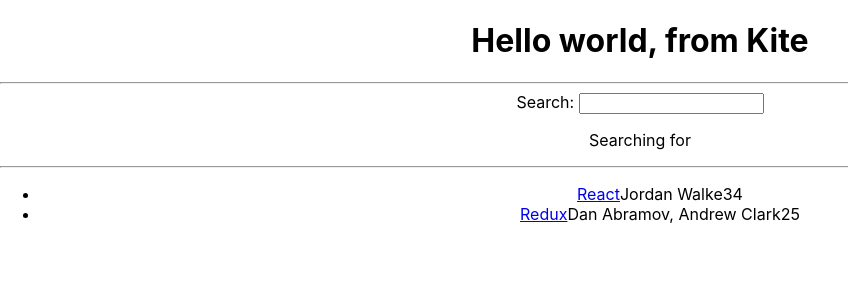
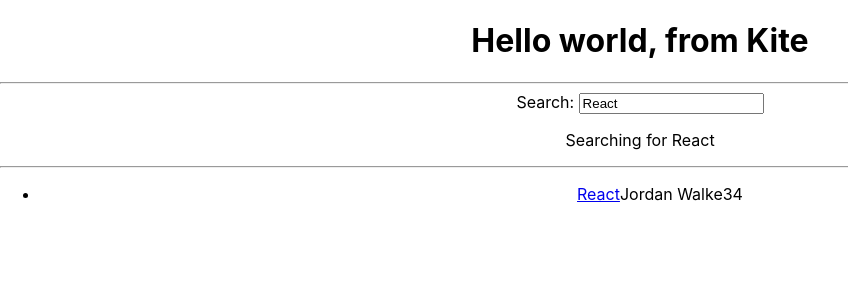
Before and after one commit to KiteCaptain/hacker-stories, a React (Create React App) app: page / in a window 1280 px wide. Shown: the top 300 px of the page, without its empty margins (0-848 px from the left). Built offline with nearby package versions, Linux system fonts and the light colour scheme.

Commit message:
used side effects to save current user search

```diff
--- a/src/App.js
+++ b/src/App.js
@@ -24,7 +24,11 @@
       objectID: 1,
       }];
 
-   const [searchTerm, setSearchTerm] = React.useState('');
+   const [searchTerm, setSearchTerm] = React.useState(localStorage.getItem('search') || 'React');
+
+   React.useEffect(() => {
+      localStorage.setItem('search', searchTerm);
+   }, [searchTerm])
 
    const handleSearch = (event) => {
       setSearchTerm(event.target.value);
@@ -62,14 +66,14 @@
    )
 }
 
-const Item = ({title, url, author, num_comments, points}) => (
+const Item = ({item}) => (
    <li>
       <span>
-         <a  href={url}>{title}</a>
+         <a  href={item.url}>{item.title}</a>
       </span>
-      <span>{author}</span>
-      <span>{num_comments}</span>
-      <span>{points}</span>
+      <span>{item.author}</span>
+      <span>{item.num_comments}</span>
+      <span>{item.points}</span>
       {console.log("Item accessed..")}
    </li>
 )
@@ -78,7 +82,7 @@
 		<ul>
 			{list.map((item) => {
 				return(
-					<Item key={item.objectID}{...item} />
+					<Item key={item.objectID} item={item} />
 				)
 			})}
          {console.log("List updating")}
```
